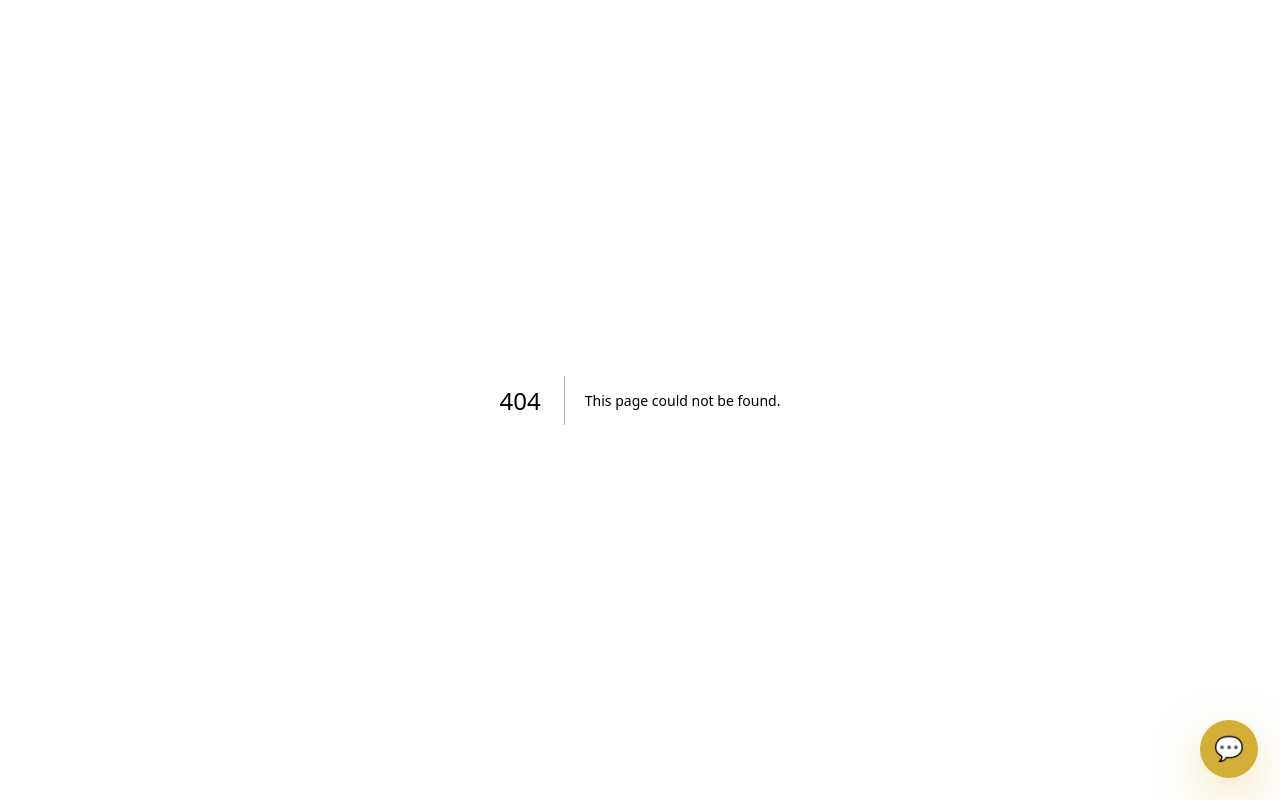
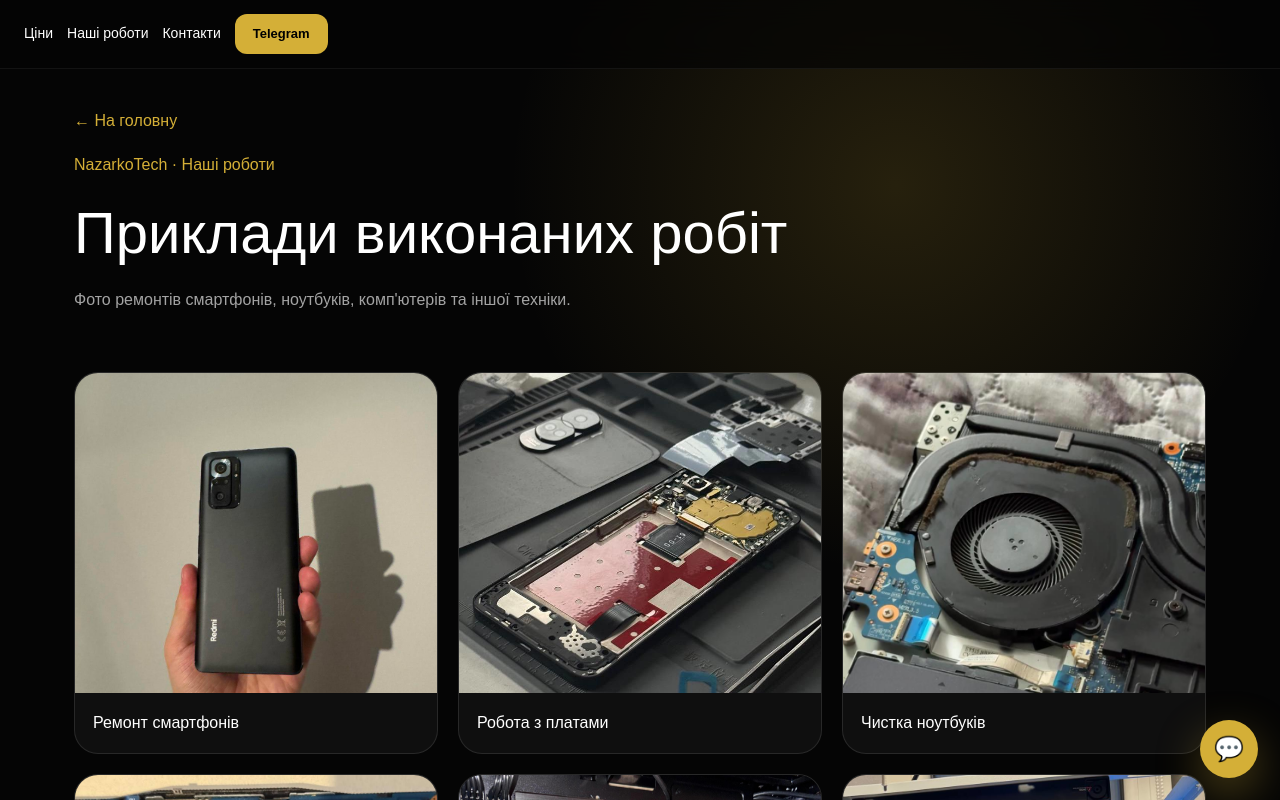
Before and after one commit to NazarkoMi/nazarkotech, a Next.js app: page /works in a window 1280 px wide. Before the commit this address had no page. Shown: the top 800 px of the page. Built offline with nearby package versions, Linux system fonts and the light colour scheme.

Commit message:
Move FAQ after contact section

```diff
--- /dev/null
+++ b/app/components/FAQ.tsx
@@ -0,0 +1,77 @@
+const faq = [
+  {
+    q: "Скільки триває ремонт?",
+    a: "Більшість ремонтів виконується протягом одного дня. Точний час залежить від моделі пристрою та складності несправності.",
+  },
+  {
+    q: "Чи є гарантія на ремонт?",
+    a: "Так, на всі виконані роботи та встановлені комплектуючі надається гарантія.",
+  },
+  {
+    q: "Чи використовуєте оригінальні деталі?",
+    a: "Так. Для iPhone доступні оригінальні комплектуючі, а також якісні OLED аналоги.",
+  },
+  {
+    q: "Чи можна відремонтувати пристрій в день звернення?",
+    a: "Так, багато ремонтів виконуються протягом 1–3 годин за наявності необхідних деталей.",
+  },
+  {
+    q: "Чи робите діагностику?",
+    a: "Так, діагностика проводиться безкоштовно.",
+  },
+  {
+    q: "У яких містах працюєте?",
+    a: "NazarkoTech працює у Львові та Нововолинську.",
+  },
+];
+
+export default function FAQ() {
+  return (
+    <section style={section}>
+      <h2 style={title}>Часті запитання</h2>
+
+      <div style={grid}>
+        {faq.map((item) => (
+          <div key={item.q} style={card}>
+            <h3 style={question}>{item.q}</h3>
+            <p style={answer}>{item.a}</p>
+          </div>
+        ))}
+      </div>
+    </section>
+  );
+}
+
+const section = {
+  maxWidth: "1180px",
+  margin: "0 auto",
+  padding: "45px 24px",
+};
+
+const title = {
+  fontSize: "34px",
+  marginBottom: "24px",
+};
+
+const grid = {
+  display: "grid",
+  gridTemplateColumns: "repeat(auto-fit,minmax(320px,1fr))",
+  gap: "18px",
+};
+
+const card = {
+  background: "rgba(255,255,255,0.045)",
+  border: "1px solid rgba(255,255,255,0.1)",
+  borderRadius: "24px",
+  padding: "24px",
+};
+
+const question = {
+  fontSize: "20px",
+  marginBottom: "12px",
+};
+
+const answer = {
+  color: "#A3A3A3",
+  lineHeight: "1.6",
+};
--- a/app/components/Header.tsx
+++ b/app/components/Header.tsx
@@ -5,7 +5,9 @@ export default function Header() {
   <a href="/price" style={contactBtn}>
     Ціни
   </a>
-
+    <a href="/works" style={contactBtn}>
+      Наші роботи
+    </a>
   <a href="/contacts" style={contactBtn}>
     Контакти
   </a>
--- a/app/page.tsx
+++ b/app/page.tsx
@@ -6,11 +6,10 @@ import RepairCategories from "./components/RepairCategories";
 import WhyUs from "./components/WhyUs";
 import Reviews from "./components/Reviews";
 import OurWorks from "./components/OurWorks";
-import FloatingTelegram from "./components/FloatingTelegram";
+import FAQ from "./components/FAQ";
 
 export default function Home() {
   return (
-
     <main style={page}>
       <Header />
       <Hero />
@@ -42,6 +41,8 @@ export default function Home() {
           </a>
         </div>
       </section>
+
+      <FAQ />
 
       <footer style={footer}>
         © 2026 NazarkoTech · Львів та Нововолинськ · +380686293605
@@ -99,15 +100,15 @@ export default function Home() {
           .model-card:hover,
           .category-card:hover,
           .why-card:hover,
+          .review-card:hover,
+          .work-card:hover,
           .btn:hover {
             transform: none;
           }
 
-          @media (max-width: 768px) {
           h1 {
             font-size: 42px !important;
             line-height: 1.1 !important;
-  }
           }
 
           .repair-grid {
--- /dev/null
+++ b/app/works/page.tsx
@@ -0,0 +1,130 @@
+import Header from "../components/Header";
+import Link from "next/link";
+
+const works = [
+  {
+    image: "/works/phone-repair.jpg",
+    title: "Ремонт смартфонів",
+  },
+  {
+    image: "/works/samsung-board.jpg",
+    title: "Робота з платами",
+  },
+  {
+    image: "/works/laptop-cleaning.jpg",
+    title: "Чистка ноутбуків",
+  },
+  {
+    image: "/works/laptop-thermal.jpg",
+    title: "Заміна термопасти",
+  },
+  {
+    image: "/works/pc-build.jpg",
+    title: "Збірка ПК",
+  },
+  {
+    image: "/works/gaming-pc.jpg",
+    title: "Ігровий ПК",
+  },
+];
+
+export default function WorksPage() {
+  return (
+    <main style={page}>
+      <Header />
+
+      <section style={hero}>
+        <Link href="/" style={backButton}>
+          ← На головну
+        </Link>
+
+        <p style={eyebrow}>NazarkoTech · Наші роботи</p>
+
+        <h1 style={title}>Приклади виконаних робіт</h1>
+
+        <p style={subtitle}>
+          Фото ремонтів смартфонів, ноутбуків, комп'ютерів та іншої техніки.
+        </p>
+      </section>
+
+      <section style={gallery}>
+        {works.map((work) => (
+          <div key={work.title} style={card}>
+            <img
+              src={work.image}
+              alt={work.title}
+              style={image}
+            />
+
+            <div style={cardContent}>
+              <h3 style={cardTitle}>{work.title}</h3>
+            </div>
+          </div>
+        ))}
+      </section>
+    </main>
+  );
+}
+
+const page = {
+  minHeight: "100vh",
+  background:
+    "radial-gradient(circle at 70% 15%, rgba(212,175,55,0.16), transparent 28%), #050505",
+  color: "white",
+  fontFamily: "Arial, sans-serif",
+};
+
+const hero = {
+  maxWidth: "1180px",
+  margin: "0 auto",
+  padding: "40px 24px",
+};
+
+const backButton = {
+  color: "#D4AF37",
+  textDecoration: "none",
+};
+
+const eyebrow = {
+  color: "#D4AF37",
+  marginTop: "20px",
+};
+
+const title = {
+  fontSize: "clamp(38px,7vw,58px)",
+  margin: "12px 0",
+};
+
+const subtitle = {
+  color: "#A3A3A3",
+};
+
+const gallery = {
+  maxWidth: "1180px",
+  margin: "0 auto",
+  padding: "20px 24px 80px",
+  display: "grid",
+  gridTemplateColumns: "repeat(auto-fit,minmax(320px,1fr))",
+  gap: "20px",
+};
+
+const card = {
+  overflow: "hidden",
+  borderRadius: "24px",
+  background: "rgba(255,255,255,0.045)",
+  border: "1px solid rgba(255,255,255,0.1)",
+};
+
+const image = {
+  width: "100%",
+  height: "320px",
+  objectFit: "cover" as const,
+};
+
+const cardContent = {
+  padding: "18px",
+};
+
+const cardTitle = {
+  margin: 0,
+};
```
Lines whose indentation alone changed are shown as unchanged.
